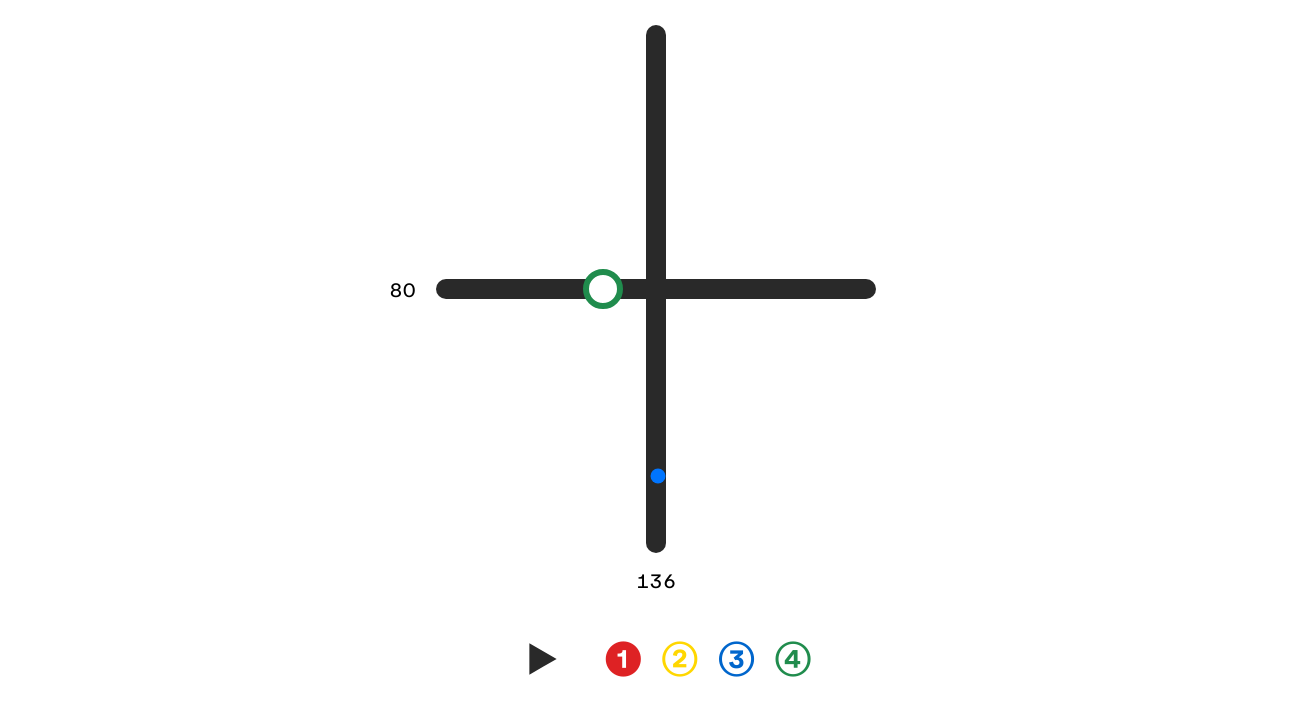
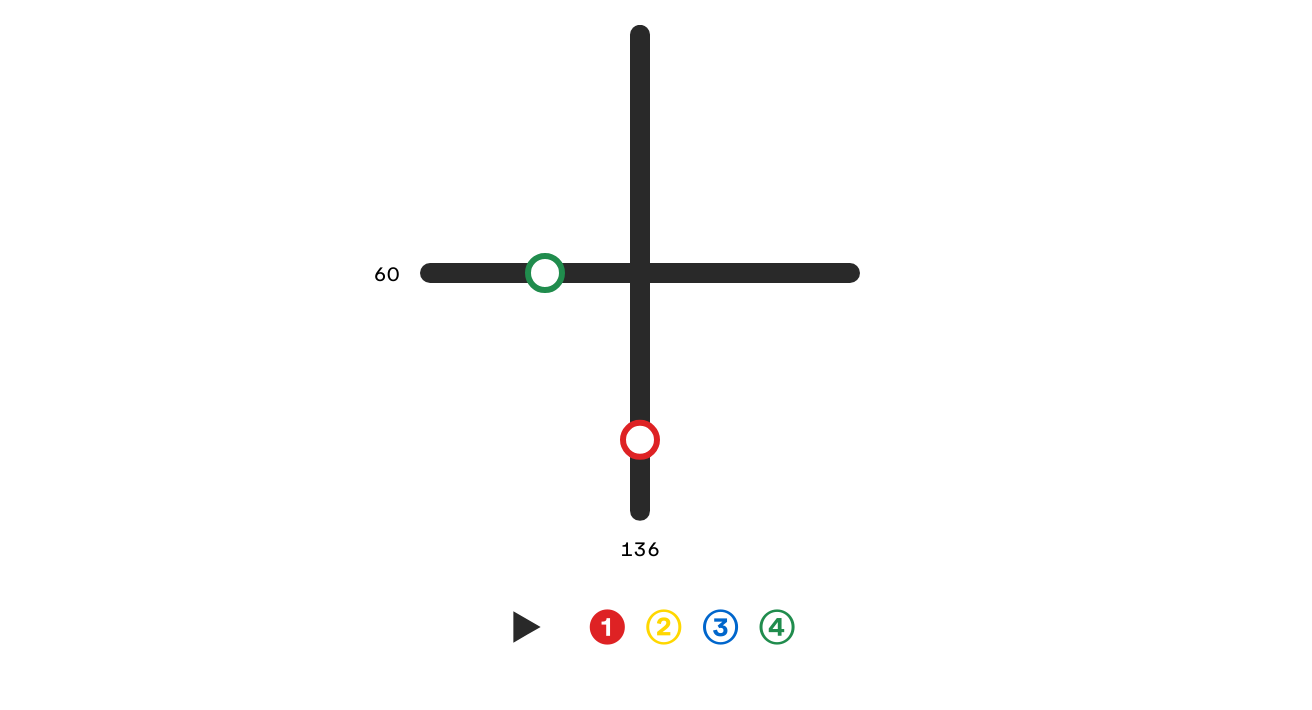
Before and after one commit to rileyjshaw/terminal-1, a website built with Vite: page index.html in a window 1280 px wide. Shown: the part 122-832 px from the top of the page, 1312 px wide, since content can reach past the window. After the commit the page ends 800 px from the top, so only its background shows below. Built offline with nearby package versions, Linux system fonts and the light colour scheme; files whose address does not match are found by name.

Commit message:
Style tweaks

```diff
--- a/index.html
+++ b/index.html
@@ -16,9 +16,9 @@
 			<main>
 				<div class="controls">
 					<div class="slider-container">
-						<input type="range" id="tempo-slider" min="10" max="200" value="80" />
+						<input type="range" id="tempo-slider" min="10" max="200" value="60" />
 						<input type="range" id="number-slider" min="2" max="999" value="136" orient="vertical" />
-						<label for="tempo-slider" id="tempo-display">80</label>
+						<label for="tempo-slider" id="tempo-display">60</label>
 					</div>
 					<label for="number-slider" id="number-display">136</label>
 				</div>
--- a/src/style.css
+++ b/src/style.css
@@ -8,11 +8,17 @@
 
 *,
 *::before,
-*::after,
-*::-webkit-slider-thumb,
-*::-webkit-slider-runnable-track,
-*::-moz-range-thumb,
-*::-moz-range-track {
+*::after {
+	box-sizing: border-box;
+}
+
+input[type='range']::-webkit-slider-thumb,
+input[type='range']::-webkit-slider-runnable-track {
+	box-sizing: border-box;
+}
+
+input[type='range']::-moz-range-thumb,
+input[type='range']::-moz-range-track {
 	box-sizing: border-box;
 }
 
@@ -68,14 +74,18 @@ h6 {
 	}
 }
 
+html {
+	overscroll-behavior: none;
+	-webkit-overflow-scrolling: touch;
+}
+
 body {
 	-webkit-font-smoothing: antialiased;
 	display: flex;
 	flex-direction: column;
 	min-height: 100dvh;
-	overflow-x: hidden;
+	overscroll-behavior: none;
 	width: 100%;
-	margin: 0;
 }
 
 #app {
@@ -127,8 +137,6 @@ main {
 	margin: 0 auto;
 	max-width: 600px;
 	width: 100%;
-	box-sizing: border-box;
-	overflow-x: hidden;
 }
 
 .controls {
@@ -146,10 +154,9 @@ main {
 	align-items: center;
 	justify-content: center;
 	width: 100%;
-	height: 100%;
 	flex: 1 1 0;
 	max-width: 100%;
-	overflow: visible;
+	overflow: auto;
 }
 
 .slider-container::before {
@@ -164,14 +171,15 @@ main {
 }
 
 #number-slider {
-	writing-mode: bt-lr;
-	-webkit-appearance: slider-vertical;
-	appearance: slider-vertical;
+	writing-mode: vertical-lr;
+	-webkit-appearance: none;
+	appearance: none;
 	width: 20px;
 	height: 100%;
 	cursor: pointer;
 	position: relative;
 	z-index: 1;
+	transform: scaleY(-1);
 }
 
 #tempo-slider {
@@ -201,7 +209,6 @@ main {
 	width: 70px;
 	text-align: right;
 	padding-right: 10px;
-	box-sizing: border-box;
 }
 
 #number-slider::-webkit-slider-runnable-track {
@@ -211,33 +218,52 @@ main {
 	height: 100%;
 }
 
-#number-slider::-webkit-slider-thumb {
+::-webkit-slider-thumb {
 	-webkit-appearance: none;
 	appearance: none;
 	width: 40px;
 	height: 40px;
 	border-radius: 50%;
 	background: var(--color-bg);
-	border: 6px solid var(--color-red);
 	cursor: pointer;
-	margin-left: -10px;
 	box-shadow: none;
 	outline: none;
+}
+
+::-moz-range-thumb {
+	appearance: none;
+	width: 40px;
+	height: 40px;
+	border-radius: 50%;
+	background: var(--color-bg);
+	cursor: pointer;
+	box-shadow: none;
+	outline: none;
+}
+
+#number-slider::-webkit-slider-thumb {
+	margin-left: -10px;
+	border: 6px solid var(--color-red);
+}
+
+#tempo-slider::-webkit-slider-thumb {
+	margin-top: -10px;
+	border: 6px solid var(--color-green);
 }
 
 #number-slider::-moz-range-track {
 	background: var(--color-fg);
 	width: 20px;
+	height: 100%;
 	border-radius: 10px;
 }
 
 #number-slider::-moz-range-thumb {
-	width: 40px;
-	height: 40px;
-	border-radius: 50%;
-	background: var(--color-bg);
-	cursor: pointer;
 	border: 6px solid var(--color-red);
+}
+
+#tempo-slider::-moz-range-thumb {
+	border: 6px solid var(--color-green);
 }
 
 #tempo-slider::-webkit-slider-runnable-track {
@@ -255,21 +281,6 @@ main {
 	width: 100%;
 }
 
-#tempo-slider::-webkit-slider-thumb {
-	-webkit-appearance: none;
-	appearance: none;
-	width: 40px;
-	height: 40px;
-	border-radius: 50%;
-	background: var(--color-bg);
-	cursor: pointer;
-	border: 6px solid var(--color-green);
-	margin-top: -10px;
-	position: relative;
-	box-shadow: none;
-	outline: none;
-}
-
 #tempo-slider::-moz-range-track {
 	background: linear-gradient(
 		to right,
@@ -284,14 +295,6 @@ main {
 	border-radius: 10px;
 }
 
-#tempo-slider::-moz-range-thumb {
-	width: 40px;
-	height: 40px;
-	border-radius: 50%;
-	background: var(--color-bg);
-	cursor: pointer;
-	border: 6px solid var(--color-green);
-}
 #number-display {
 	font-size: 1.2em;
 	font-weight: 500;
```
